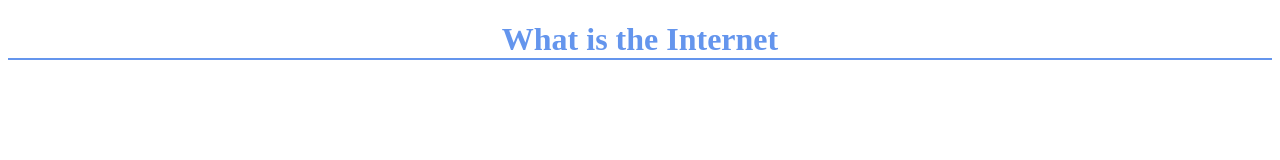
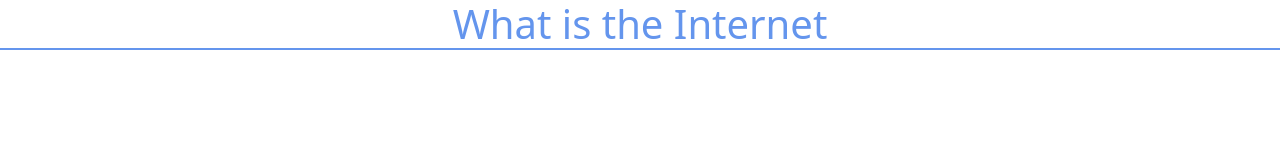
Before and after one commit to MKDGThathsarani/Internet-Technilogy, a plain HTML site: page Course Work/Course Work 01/index.html in a window 1280 px wide. Drawn offline with nearby package versions, Linux system fonts and the light colour scheme.

Commit message:
Add the bootstrap and aos animation 🚀

```diff
--- a/Course Work/Course Work 01/index.html
+++ b/Course Work/Course Work 01/index.html
@@ -4,9 +4,17 @@
     <meta charset="UTF-8">
     <meta name="viewport" content="width=device-width, initial-scale=1.0">
     <title>Course Work 01</title>
+    <link href="https://cdn.jsdelivr.net/npm/bootstrap@5.3.8/dist/css/bootstrap.min.css" rel="stylesheet" integrity="sha384-sRIl4kxILFvY47J16cr9ZwB07vP4J8+LH7qKQnuqkuIAvNWLzeN8tE5YBujZqJLB" crossorigin="anonymous">
+    <link href="https://unpkg.com/aos@2.3.1/dist/aos.css" rel="stylesheet">
 </head>
 <body>
     <h1 style="color: cornflowerblue; text-align: center; border-bottom: 2px solid cornflowerblue;">What is the Internet</h1>
 
+
+<script src="https://cdn.jsdelivr.net/npm/bootstrap@5.3.8/dist/js/bootstrap.bundle.min.js" integrity="sha384-FKyoEForCGlyvwx9Hj09JcYn3nv7wiPVlz7YYwJrWVcXK/BmnVDxM+D2scQbITxI" crossorigin="anonymous"></script>
+<script src="https://unpkg.com/aos@2.3.1/dist/aos.js"></script>
+<script>
+  AOS.init();
+</script>
 </body>
 </html>
```
